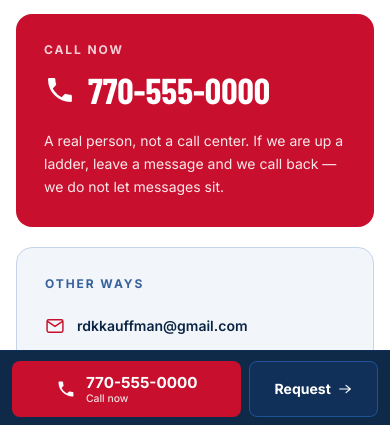
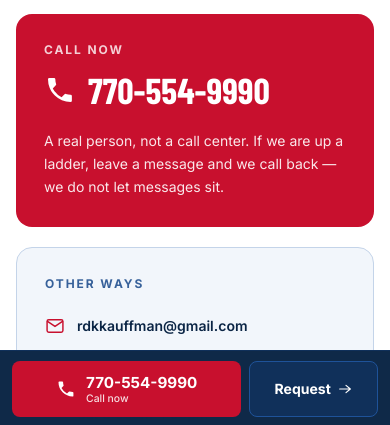
Before and after one commit to RAD786/kauffman-garage-doors, a Next.js app: page /contact in a window 390 px wide. Shown: the part 417-842 px from the top of the page. Built offline with nearby package versions, Linux system fonts and the light colour scheme; no server answers; a web font is replaced by a local one.

Commit message:
Reverted back to original phone number for now until WhatConverts tracking is set up

```diff
--- a/src/data/business.ts
+++ b/src/data/business.ts
@@ -16,10 +16,10 @@ export const business = {
 
   phone: {
     /** Human-readable. Used in every visible label. */
-    display: '770-555-0000',
+    display: '770-554-9990',
     /** E.164. Used in tel: links and schema. */
-    href: 'tel:+17705550000',
-    raw: '+17705550000',
+    href: 'tel:+17705549990',
+    raw: '+17705549990',
   },
 
   email: 'rdkkauffman@gmail.com',
```
